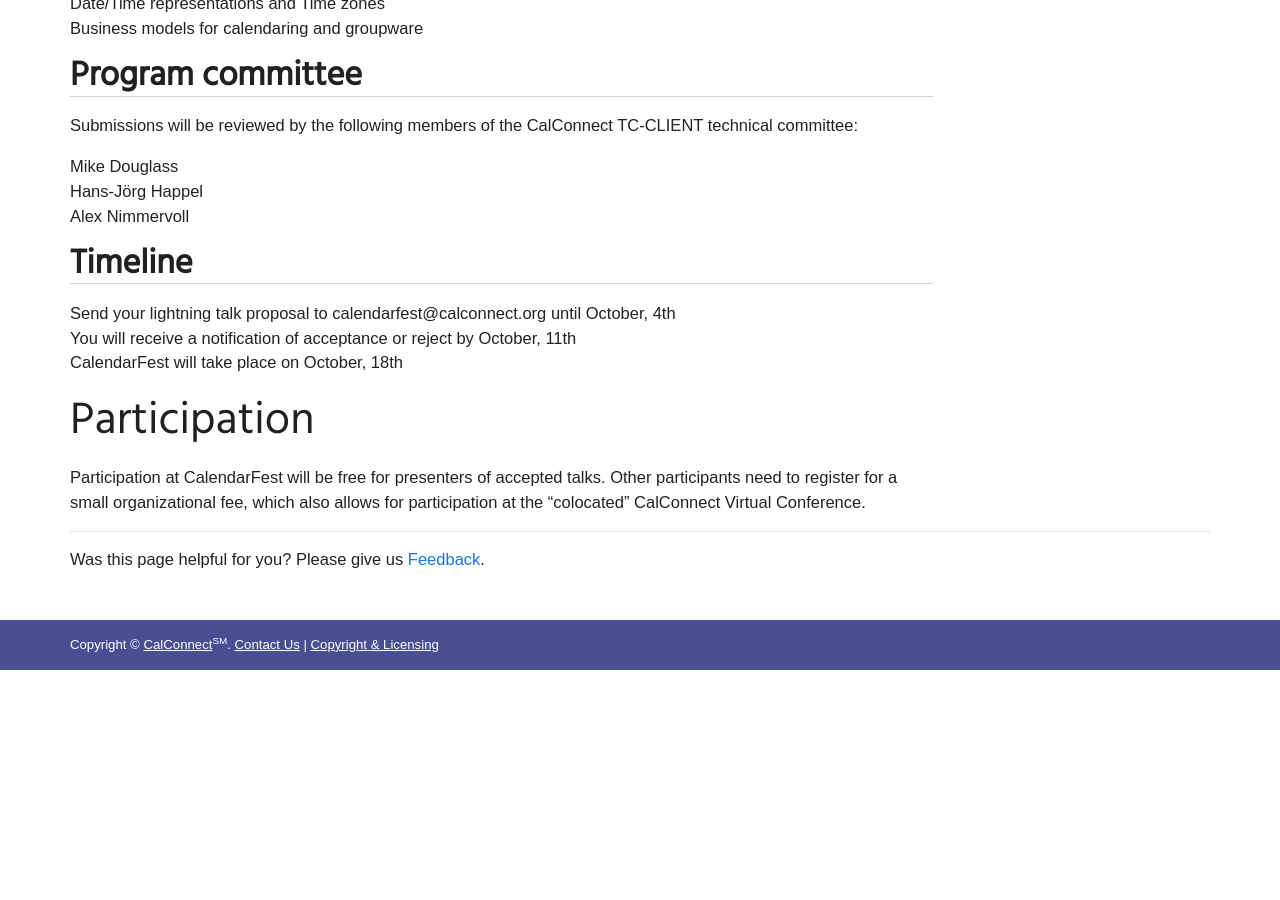
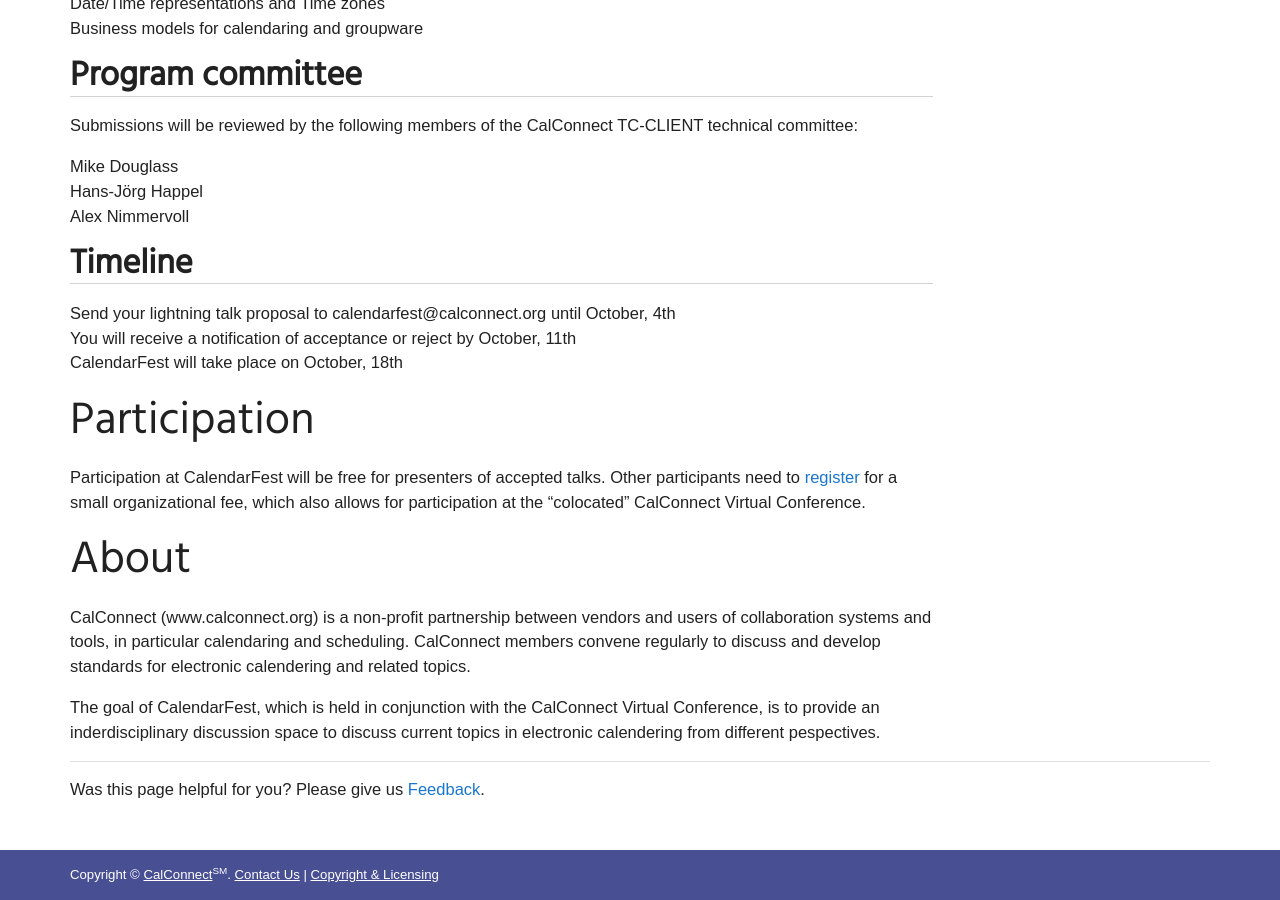
Before and after one commit to CalConnect/public, a Jekyll site: the page built from _pages/CalendarFest.md, in a window 1280 px wide and 900 px high, scrolled down 1073 px. Built offline with Jekyll 4.4.1, drawn with Linux system fonts in a browser that asks for light colours; some web fonts are replaced; before the commit the page ends 1743 px from its top, so only the background shows below that.

Commit message:
Update CalendarFest.md

```diff
--- a/_pages/CalendarFest.md
+++ b/_pages/CalendarFest.md
@@ -53,4 +53,10 @@ Submissions will be reviewed by the following members of the CalConnect TC-CLIEN
 
 # Participation
 
-Participation at CalendarFest will be free for presenters of accepted talks. Other participants need to register for a small organizational fee, which also allows for participation at the  “colocated” CalConnect Virtual Conference.
+Participation at CalendarFest will be free for presenters of accepted talks. Other participants need to [register](https://www.calconnect.org/news/2021/09/02/registration-open-october-2021-calconnect-virtual-conference) for a small organizational fee, which also allows for participation at the  “colocated” CalConnect Virtual Conference.
+
+# About
+
+CalConnect (www.calconnect.org) is a non-profit partnership between vendors and users of collaboration systems and tools, in particular calendaring and scheduling. CalConnect members convene regularly to discuss and develop standards for electronic calendering and related topics.
+
+The goal of CalendarFest, which is held in conjunction with the CalConnect Virtual Conference, is to provide an inderdisciplinary discussion space to discuss current topics in electronic calendering from different pespectives.
```
